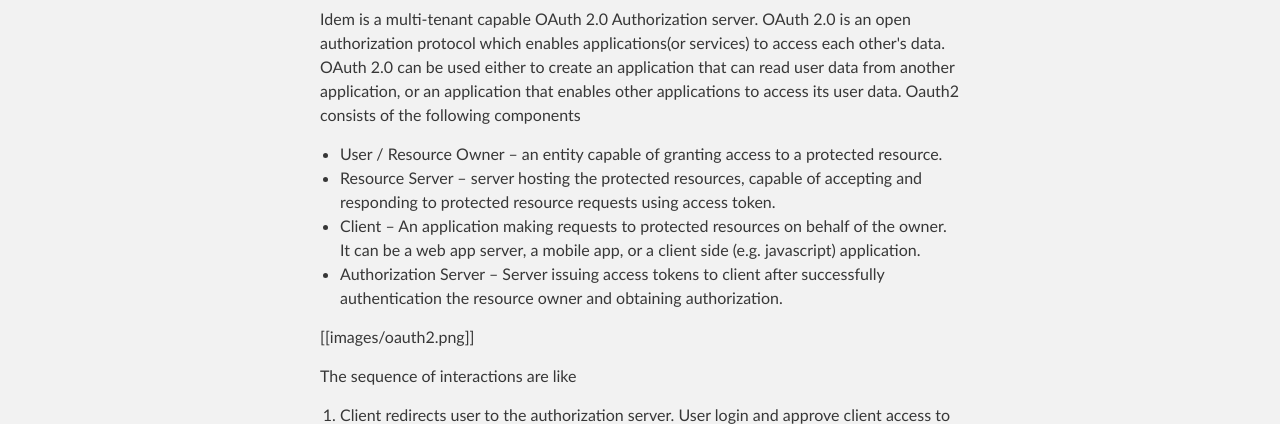
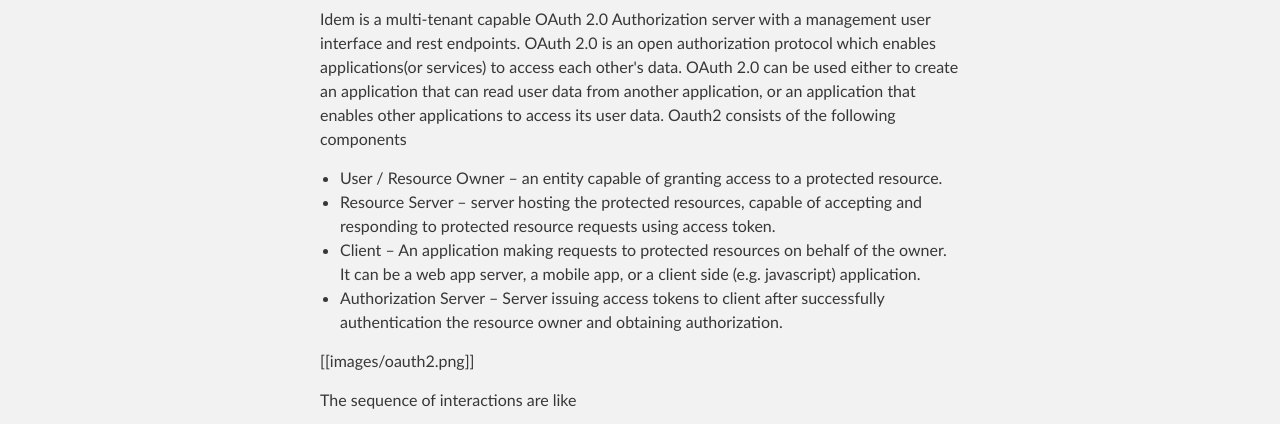
Before and after one commit to cloudloom/idem, a plain HTML site: page index.html in a window 1280 px wide. Shown: the part 317-741 px from the top of the page. Drawn offline with Linux system fonts and the light colour scheme.

Commit message:
Update index.html

```diff
--- a/index.html
+++ b/index.html
@@ -28,7 +28,7 @@
         <h1>
 <a id="idem" class="anchor" href="#idem" aria-hidden="true"><span class="octicon octicon-link"></span></a>idem</h1>
 
-<p>Idem is a multi-tenant capable OAuth 2.0 Authorization server. OAuth 2.0 is an open authorization protocol which enables applications(or services) to access each other's data. OAuth 2.0 can be used either to create an application that can read user data from another application, or an application that enables other applications to access its user data. Oauth2 consists of the following components</p>
+<p>Idem is a multi-tenant capable OAuth 2.0 Authorization server with a management user interface and rest endpoints. OAuth 2.0 is an open authorization protocol which enables applications(or services) to access each other's data. OAuth 2.0 can be used either to create an application that can read user data from another application, or an application that enables other applications to access its user data. Oauth2 consists of the following components</p>
 
 <ul>
 <li>User / Resource Owner – an entity capable of granting access to a protected resource.</li>
```
